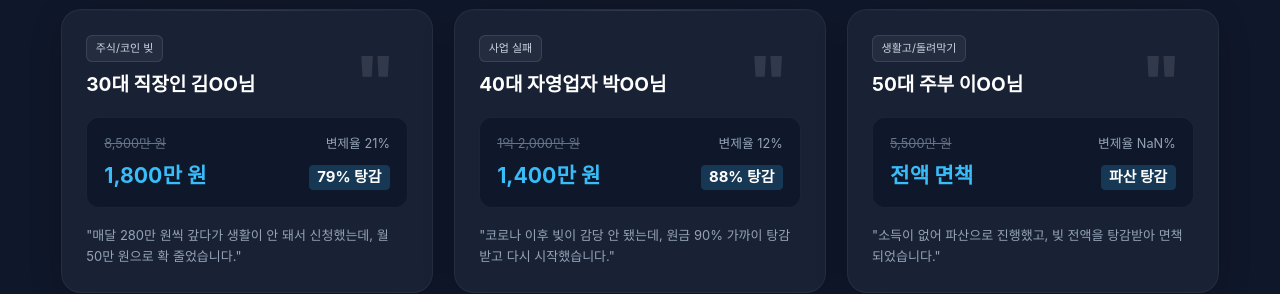
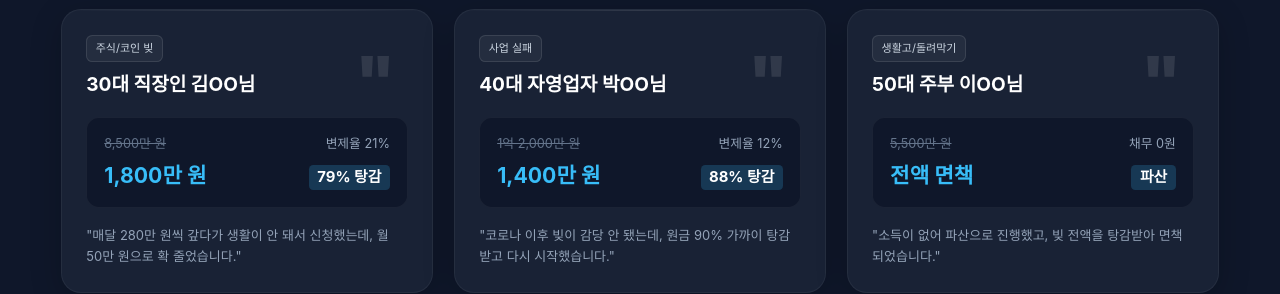
Before and after one commit to kbr-1118-droid/saero-rehab-landing, a React (Vite) app: page / in a window 1280 px wide. Shown: the part 1380-1674 px from the top of the page. Built offline with nearby package versions, Linux system fonts and the light colour scheme; a web font is replaced by a local one.

Commit message:
refactor: Update importmap and success case calculation
Modified the importmap to adjust the order of React-related imports. Also, updated the success cases section to correctly calculate the repayment rate percentage, handling cases where the rate might not be in a standard percentage format.

```diff
--- a/components/SuccessCasesSection.tsx
+++ b/components/SuccessCasesSection.tsx
@@ -41,7 +41,12 @@ const SuccessCasesSection: React.FC = () => {
       </div>
 
       <div className="grid grid-cols-1 md:grid-cols-3 gap-5">
-        {cases.map((item, idx) => (
+        {cases.map((item, idx) => {
+          // Calculate percentage only if rate is a percentage string
+          const isPercent = item.rate.includes('%');
+          const percentValue = isPercent ? 100 - parseInt(item.rate) : 0;
+
+          return (
             <Card key={idx} className="bg-[#162032] border-white/5 relative overflow-hidden group hover:border-accent/30 transition-all">
               <div className="absolute top-0 right-0 p-3 opacity-10 group-hover:opacity-20 transition-opacity">
                 <span className="text-6xl font-black text-white">"</span>
@@ -57,12 +62,16 @@ const SuccessCasesSection: React.FC = () => {
               <div className="bg-[#0f172a] rounded-xl p-4 mb-4 border border-white/5">
                 <div className="flex justify-between items-center mb-2">
                   <span className="text-xs text-slate-500 line-through decoration-slate-500">{item.before}</span>
-                <span className="text-xs text-slate-400">변제율 {100 - parseInt(item.rate)}%</span>
+                  {isPercent ? (
+                    <span className="text-xs text-slate-400">변제율 {percentValue}%</span>
+                  ) : (
+                    <span className="text-xs text-slate-400">채무 0원</span>
+                  )}
                 </div>
                 <div className="flex justify-between items-end">
                   <span className="text-accent font-bold text-xl">{item.after}</span>
                   <span className="text-white text-sm font-bold bg-accent/20 px-2 py-0.5 rounded text-accent">
-                   {item.rate} 탕감
+                     {item.rate} {isPercent && '탕감'}
                   </span>
                 </div>
               </div>
@@ -71,7 +80,8 @@ const SuccessCasesSection: React.FC = () => {
                 "{item.desc}"
               </p>
             </Card>
-        ))}
+          );
+        })}
       </div>
       <div className="text-center mt-4 text-[11px] text-slate-600">
         * 위 사례는 의뢰인의 동의를 얻어 각색되었으며, 개인별 상황에 따라 결과는 달라질 수 있습니다.
--- a/index.html
+++ b/index.html
@@ -44,7 +44,7 @@
     s.parentNode.insertBefore(t,s)}(window, document,'script',
     'https://connect.facebook.net/en_US/fbevents.js');
 
-    // 사장님 픽셀 ID 적용 완료
+    // 사장님 픽셀 ID 적용 완료 (유지됨)
     fbq('init', '1214584530039980');
     fbq('track', 'PageView');
   </script>
@@ -95,10 +95,10 @@
 <script type="importmap">
 {
   "imports": {
+    "react": "https://esm.sh/react@^19.2.4",
+    "react-dom/": "https://esm.sh/react-dom@^19.2.4/",
     "react/": "https://esm.sh/react@^19.2.4/",
-    "react": "https://esm.sh/react@^19.2.4",
     "vite": "https://esm.sh/vite@^7.3.1",
-    "react-dom/": "https://esm.sh/react-dom@^19.2.4/",
     "@vitejs/plugin-react": "https://esm.sh/@vitejs/plugin-react@^5.1.2"
   }
 }
```
Lines whose indentation alone changed are shown as unchanged.
